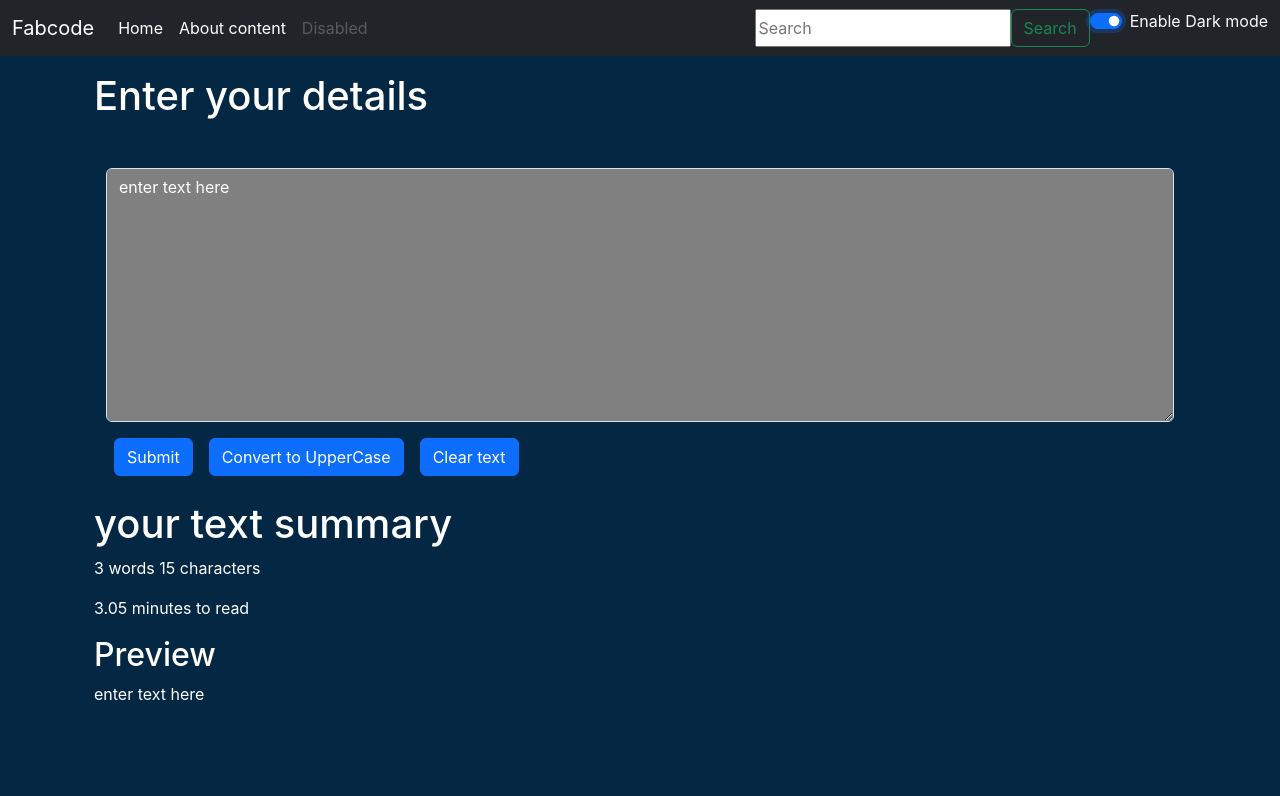
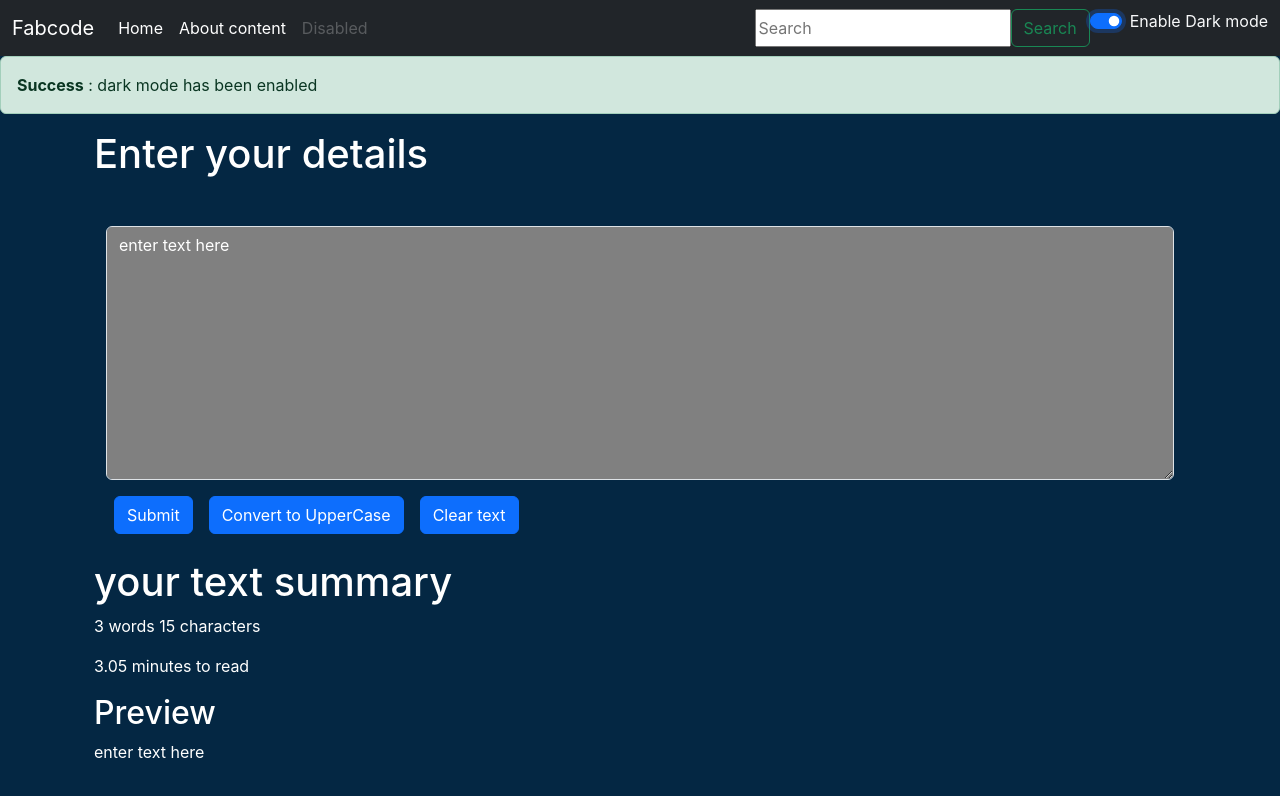
Before and after one commit to FabihaAtique/Learn-React-with-me-, a React (Create React App) app in the folder my_app3/: page / in a window 1280 px wide. Both pictures are taken after a click on the switch "Enable Dark mode". Shown: the top 796 px of the page. Built offline with nearby package versions, Linux system fonts and the light colour scheme.

Commit message:
alert using bootstrap

```diff
--- a/my_app3/src/App.js
+++ b/my_app3/src/App.js
@@ -1,21 +1,35 @@
 import { useState } from "react";
 import "./App.css";
-import About from "./components/About";
+// import About from "./components/About";
 import Navbar from "./components/Navbar";
 import Textform from "./components/Textform";
+import Alert from "./components/Alert";
 function App() {
   // dark mode of the whole page will be controlled by the state variable in the app.js
   //by default the mode is light
   const [Mode, setMode]=  useState('light');
+  const [alert, setAlert] = useState(null);
+
+  const showAlert = (message, type) =>{
+    setAlert({     //alert is an object
+      msg : message,
+      type: type,
+    })
+    setTimeout(() => {
+      setAlert(null);
+    }, 3000);
+  }
 
   const togglemode = () =>{
     if(Mode === "light"){
       setMode("dark");
       document.body.style.backgroundColor = "#042743";
+      showAlert("dark mode has been enabled" , "success");
     }
     else{
       setMode("light");
       document.body.style.backgroundColor = "white";
+      showAlert("light mode has been enabled", "success");
     }
   }
   return (
@@ -24,6 +38,7 @@
             {/* i can use this component for other projects  */}
             {/* taking props for the title  */}
       <Navbar title="Fabcode" AboutText="About content" Mode ={Mode} togglemode = {togglemode}/>
+      <Alert Alert = {alert}/>
       <div className="container my-3" >
 
         <Textform heading="Enter your details " Mode= {Mode}/>
--- /dev/null
+++ b/my_app3/src/components/Alert.js
@@ -0,0 +1,14 @@
+import React from 'react'
+
+export default function Alert(props) {
+    const capitalise =(word) =>{
+        const lower = word.toLowerCase();
+        return lower.charAt(0).toUpperCase() + lower.slice(1);
+    }
+  return (
+    // we have said that if props.Alert is present, then the next div will be evaluated, otherwise nothing will be evaluated if props.Alert is null
+    props.Alert && <div className = {`alert alert-${props.Alert.type} alert-dismissable dade show`} role="alert">
+    <strong>{capitalise(props.Alert.type)}</strong> : {props.Alert.msg}
+   </div>
+  )
+}
--- a/my_app3/src/components/Textform.js
+++ b/my_app3/src/components/Textform.js
@@ -12,6 +12,7 @@
     const handleclearclick = () =>{
       let newtext = ' ';
       settext(newtext);
+
     }
     //by default we get an event object
     const handleOnChange = (event) => {
```
